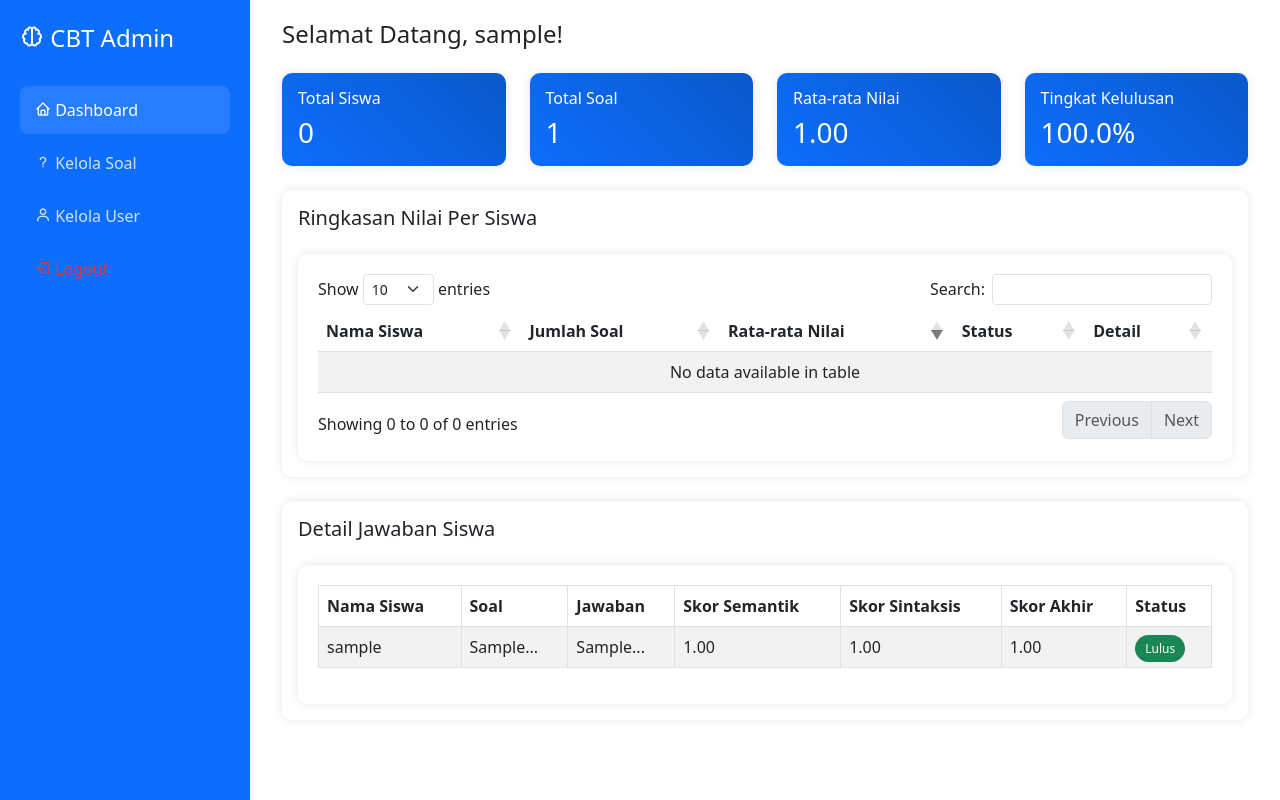
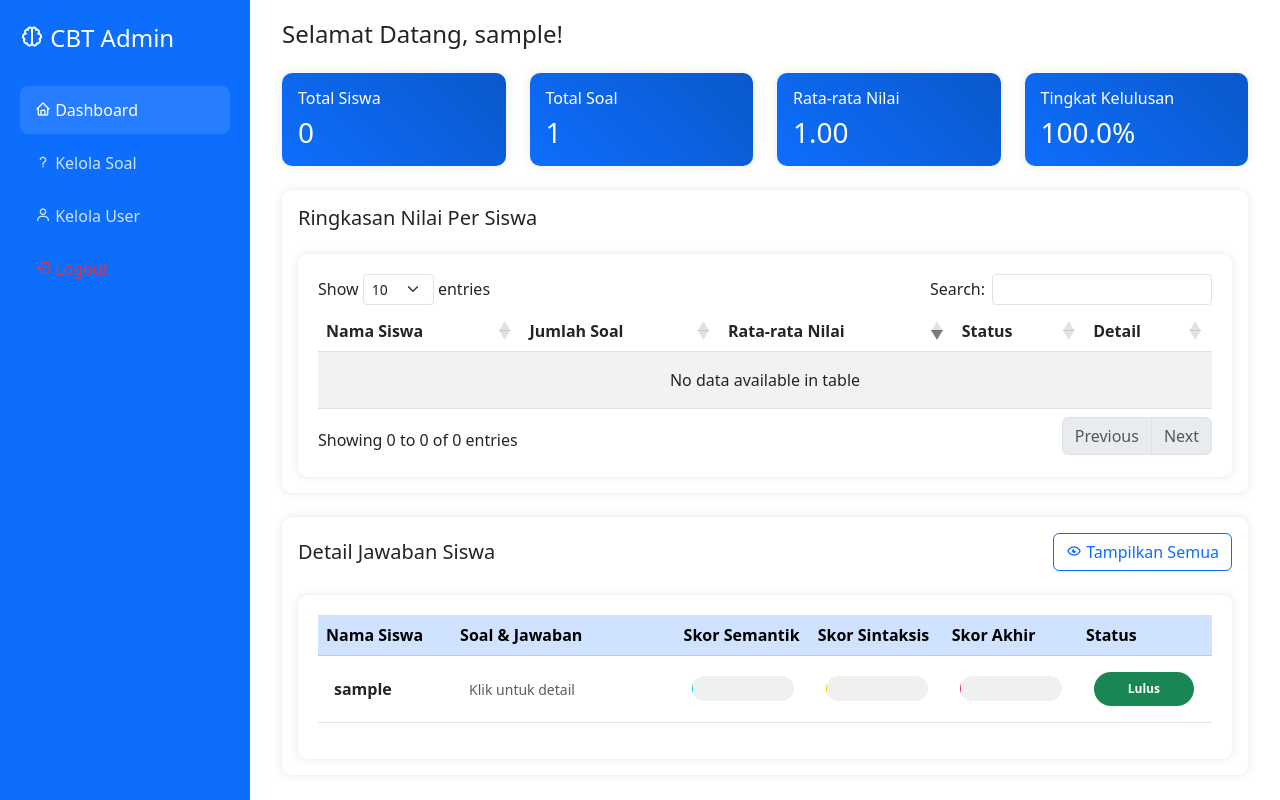
Before and after one commit to aisyafebri/Sistem_penilaian_essai_new, a Flask app: page /admin/dashboard in a window 1280 px wide. Run offline with Flask 3, Linux system fonts and the light colour scheme; the visitor is signed in with stand-in values (Sample User, id 1); tables that the repository leaves empty hold one stand-in row (values such as "Sample post"); some libraries are stand-ins or nearby versions.

Commit message:
Enhance admin dashboard with improved styling and functionality; add collapsible answer details, progress bars for scores, and a filter by student feature. Update siswa.html for better navigation and input handling.

```diff
--- a/templates/admin_dashboard.html
+++ b/templates/admin_dashboard.html
@@ -67,6 +67,39 @@
         .status-tidak-lulus {
             background-color: #dc3545;
             color: white;
+        }
+        .progress {
+            border-radius: 20px;
+            background-color: #f0f0f0;
+        }
+        .progress-bar {
+            border-radius: 20px;
+            text-align: center;
+            line-height: 25px;
+            font-weight: bold;
+            color: white;
+            text-shadow: 1px 1px 1px rgba(0,0,0,0.2);
+        }
+        .card-body .table td {
+            padding: 1rem;
+        }
+        .collapse {
+            transition: all 0.3s ease;
+        }
+        .card-body .bg-light {
+            background-color: #f8f9fa !important;
+            border: 1px solid #e9ecef;
+        }
+        .table-hover tbody tr:hover {
+            background-color: #f8f9fa;
+        }
+        .status-badge {
+            display: inline-block;
+            padding: 8px 15px;
+            border-radius: 20px;
+            font-weight: bold;
+            text-align: center;
+            min-width: 100px;
         }
     </style>
 </head>
@@ -182,7 +215,7 @@
                                             </span>
                                         </td>
                                         <td>
-                                            <button class="btn btn-sm btn-primary" onclick="showDetailJawaban('{{ user.username }}')">
+                                            <button class="btn btn-sm btn-primary" onclick="filterByStudent('{{ user.username }}')">
                                                 <i class='bx bx-detail'></i> Detail
                                             </button>
                                         </td>
@@ -197,29 +230,84 @@
             <!-- Detail Jawaban Siswa -->
             <div class="card">
                 <div class="card-body">
-                    <h5 class="card-title mb-4">Detail Jawaban Siswa</h5>
+                    <div class="d-flex justify-content-between align-items-center mb-4">
+                        <h5 class="card-title mb-0">Detail Jawaban Siswa</h5>
+                        <button class="btn btn-outline-primary" onclick="showAllAnswers()">
+                            <i class='bx bx-show-alt'></i> Tampilkan Semua
+                        </button>
+                    </div>
                     <div class="table-responsive">
-                        <table id="hasilTable" class="table table-striped">
-                            <thead>
+                        <table id="hasilTable" class="table table-hover">
+                            <thead class="table-primary">
                                 <tr>
-                                    <th>Nama Siswa</th>
-                                    <th>Soal</th>
-                                    <th>Jawaban</th>
-                                    <th>Skor Semantik</th>
-                                    <th>Skor Sintaksis</th>
-                                    <th>Skor Akhir</th>
-                                    <th>Status</th>
+                                    <th style="width: 15%">Nama Siswa</th>
+                                    <th style="width: 25%">Soal & Jawaban</th>
+                                    <th style="width: 15%">Skor Semantik</th>
+                                    <th style="width: 15%">Skor Sintaksis</th>
+                                    <th style="width: 15%">Skor Akhir</th>
+                                    <th style="width: 15%">Status</th>
                                 </tr>
                             </thead>
                             <tbody>
                                 {% for j in jawaban %}
-                                <tr>
-                                    <td>{{ j.user.username }}</td>
-                                    <td>{{ j.soal.pertanyaan[:50] }}...</td>
-                                    <td>{{ j.jawaban_siswa[:50] }}...</td>
-                                    <td>{{ "%.2f"|format(j.skor_semantik) }}</td>
-                                    <td>{{ "%.2f"|format(j.skor_sintaksis) }}</td>
-                                    <td>{{ "%.2f"|format(j.skor_akhir) }}</td>
+                                <tr class="align-middle answer-row" data-student="{{ j.user.username }}">
+                                    <td class="fw-bold">{{ j.user.username }}</td>
+                                    <td>
+                                        <div class="d-grid">
+                                            <button class="btn btn-link text-decoration-none p-0 text-start" type="button"
+                                                    data-bs-toggle="collapse"
+                                                    data-bs-target="#detail{{ j.id }}"
+                                                    aria-expanded="false">
+                                                <small class="text-muted">Klik untuk detail</small>
+                                            </button>
+                                        </div>
+                                        <div class="collapse mt-2" id="detail{{ j.id }}">
+                                            <div class="card card-body bg-light">
+                                                <div class="mb-3">
+                                                    <label class="fw-bold text-primary">Pertanyaan:</label>
+                                                    <p class="mb-2">{{ j.soal.pertanyaan }}</p>
+                                                </div>
+                                                <div>
+                                                    <label class="fw-bold text-success">Jawaban Siswa:</label>
+                                                    <p class="mb-0">{{ j.jawaban_siswa }}</p>
+                                                </div>
+                                            </div>
+                                        </div>
+                                    </td>
+                                    <td>
+                                        <div class="progress" style="height: 25px">
+                                            <div class="progress-bar bg-info" role="progressbar"
+                                                style="width: {{ j.skor_semantik }}%"
+                                                aria-valuenow="{{ j.skor_semantik }}"
+                                                aria-valuemin="0"
+                                                aria-valuemax="100">
+                                                {{ "%.1f"|format(j.skor_semantik) }}%
+                                            </div>
+                                        </div>
+                                    </td>
+                                    <td>
+                                        <div class="progress" style="height: 25px">
+                                            <div class="progress-bar bg-warning" role="progressbar"
+                                                style="width: {{ j.skor_sintaksis }}%"
+                                                aria-valuenow="{{ j.skor_sintaksis }}"
+                                                aria-valuemin="0"
+                                                aria-valuemax="100">
+                                                {{ "%.1f"|format(j.skor_sintaksis) }}%
+                                            </div>
+                                        </div>
+                                    </td>
+                                    <td>
+                                        <div class="progress" style="height: 25px">
+                                            <div class="progress-bar {{ 'bg-success' if j.skor_akhir >= 75 else 'bg-danger' }}"
+                                                role="progressbar"
+                                                style="width: {{ j.skor_akhir }}%"
+                                                aria-valuenow="{{ j.skor_akhir }}"
+                                                aria-valuemin="0"
+                                                aria-valuemax="100">
+                                                {{ "%.1f"|format(j.skor_akhir) }}%
+                                            </div>
+                                        </div>
+                                    </td>
                                     <td>
                                         <span class="status-badge {{ 'status-lulus' if j.status_akhir == 'Lulus' else 'status-tidak-lulus' }}">
                                             {{ j.status_akhir }}
@@ -241,7 +329,7 @@
     <script src="https://cdn.datatables.net/1.11.5/js/dataTables.bootstrap5.min.js"></script>
     <script>
         $(document).ready(function() {
-            // Initialize DataTable for student summary only
+            // Initialize DataTable for student summary
             $('#nilaiSiswaTable').DataTable({
                 pageLength: 10,
                 order: [[2, 'desc']],
@@ -250,9 +338,20 @@
                 }
             });
 
-            // Regular table for detailed answers
-            $('#hasilTable').addClass('table-bordered');
+            // Initially show all answers
+            showAllAnswers();
         });
+
+        function filterByStudent(username) {
+            $('.answer-row').hide();
+            $('.answer-row[data-student="' + username + '"]').show();
+            // Scroll to answers section
+            document.querySelector('#hasilTable').scrollIntoView({ behavior: 'smooth' });
+        }
+
+        function showAllAnswers() {
+            $('.answer-row').show();
+        }
     </script>
 </body>
 </html>
```
Also changed, not shown: templates/siswa.html (+16 -5 lines).
